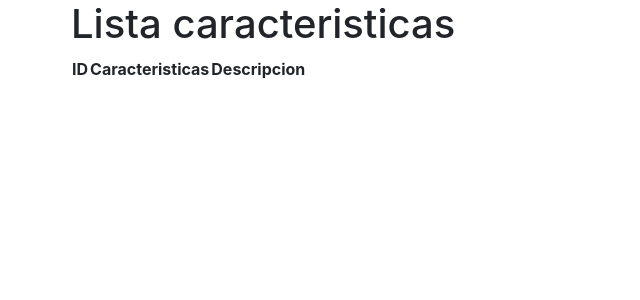
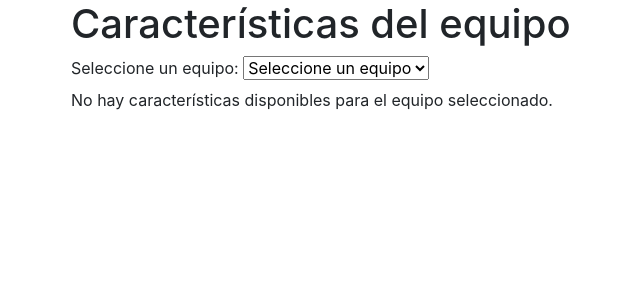
Before and after one commit to sofigonzalezz1/EFI_parte_1, a Flask app: page /caracteristica_list in a window 1280 px wide. Shown: the part 56-356 px from the top of the page, without its empty margins (14-654 px from the left). Run offline with Flask 3, Linux system fonts and the light colour scheme; data that the repository does not hold is empty; some libraries are stand-ins or nearby versions.

Commit message:
actualizacion caracteristicas

```diff
--- a/app.py
+++ b/app.py
@@ -23,18 +23,49 @@ def equipos():
 
 @app.route('/accesorio_list', methods=['POST', 'GET'])
 def accesorios():
+    equipos = Equipo.query.all()
     accesorios = Accesorio.query.all()
-    compatible=True
+
     if request.method == 'POST':
-        for accesorio in accesorios:
-            if not accesorio.compatibilidad:
-                compatible = False
-    return render_template('accesorio_list.html', accesorio=accesorios, compatible=compatible)
+        nombre = request.form.get('nombre')
+        compatibilidad = request.form.get('compatibilidad') == 'true'
+        equipo_id = request.form.get('Equipos')
+
+        nuevo_accesorio = Accesorio(
+            accesorio=nombre,
+            compatibilidad=compatibilidad,
+            equipo_id=equipo_id
+        )
+        db.session.add(nuevo_accesorio)
+        db.session.commit()
+
+        return redirect(url_for('accesorios'))
+
+    return render_template('accesorio_list.html', accesorios=accesorios, equipos=equipos)
 
 @app.route('/caracteristica_list', methods=['POST', 'GET'])
 def caracteristicas():
-    caracteristicas = Caracteristica.query.all()
-    return render_template('caracteristica_list.html')
+    equipos = Equipo.query.all()
+    caracteristicas = []
+    selected_equipo_id = None
+
+    if request.method == 'POST':
+        selected_equipo_id = request.form.get('equipo_id')
+        caracteristicas = Caracteristica.query.filter_by(equipo_id=selected_equipo_id).all()
+
+        if 'agregar_caracteristica' in request.form:
+            nueva_caracteristica = request.form.get('nueva_caracteristica')
+            descripcion = request.form.get('descripcion')
+            nueva_caracteristica_entry = Caracteristica(
+                equipo_id=selected_equipo_id,
+                caracteristicas=nueva_caracteristica,
+                descripcion=descripcion
+            )
+            db.session.add(nueva_caracteristica_entry)
+            db.session.commit()
+            caracteristicas = Caracteristica.query.filter_by(equipo_id=selected_equipo_id).all()
+
+    return render_template('caracteristica_list.html', equipos=equipos, caracteristicas=caracteristicas, selected_equipo_id=selected_equipo_id)
 
 @app.route('/fabricante_list', methods=['POST', 'GET'])
 def fabricantes():
--- a/models.py
+++ b/models.py
@@ -45,8 +45,10 @@ class Marca(db.Model):
 
 class Caracteristica(db.Model):
     id = db.Column(db.Integer, primary_key=True)
+    equipo_id = db.Column(db.Integer, db.ForeignKey('equipo.id'), nullable=False)
     caracteristicas = db.Column(db.String(100), nullable=False)
     descripcion = db.Column(db.String(150), nullable=False)
+    equipo = db.relationship('Equipo', backref=db.backref('caracteristicas', lazy=True))
 
 class Stock(db.Model):
     id = db.Column(db.Integer, primary_key=True)
@@ -63,8 +65,10 @@ class Proveedor(db.Model):
 
 class Accesorio(db.Model):
     id = db.Column(db.Integer, primary_key=True)
+    equipo_id = db.Column(db.Integer, db.ForeignKey('equipo.id'), nullable=False)
     accesorio = db.Column(db.String(100), nullable=False)
     compatibilidad = db.Column(db.Boolean)
+    equipo = db.relationship('Equipo', backref=db.backref('accesorios', lazy=True))
 
 class Persona(db.Model):
     id = db.Column(db.Integer, primary_key=True)
--- a/templates/caracteristica_list.html
+++ b/templates/caracteristica_list.html
@@ -1,19 +1,48 @@
 {% extends "base_template.html" %}
 
 {% block content %}
-    <h1>Lista caracteristicas</h1>
+    <h1>Características del equipo</h1>
+
+    <form method="POST">
+        <label for="equipo">Seleccione un equipo:</label>
+        <select name="equipo_id" id="equipo" onchange="this.form.submit()">
+            <option value="">Seleccione un equipo</option>
+            {% for equipo in equipos %}
+                <option value="{{ equipo.id }}" {% if equipo.id == selected_equipo_id %}selected{% endif %}>
+                    {{ equipo.nombre }}
+                </option>
+            {% endfor %}
+        </select>
+    </form>
+
+    {% if caracteristicas %}
+        <h2>Características del equipo seleccionado</h2>
         <table>
             <tr>
-            <th>ID</th>
-            <th>Caracteristicas</th>
-            <th>Descripcion</th>
+                <th>Característica</th>
+                <th>Descripción</th>
             </tr>
-        {% for caracteristica in Caracteristicas %}
+            {% for caracteristica in caracteristicas %}
             <tr>
-            <td>{{ caracteristica.id }}</td>
                 <td>{{ caracteristica.caracteristicas }}</td>
                 <td>{{ caracteristica.descripcion }}</td>
             </tr>
             {% endfor %}
         </table>
+    {% else %}
+        <p>No hay características disponibles para el equipo seleccionado.</p>
+    {% endif %}
+
+    {% if selected_equipo_id %}
+    <h2>Agregar nueva característica</h2>
+    <form method="POST">
+        <input type="hidden" name="equipo_id" value="{{ selected_equipo_id }}">
+        <input type="hidden" name="agregar_caracteristica" value="true">
+        <label for="nueva_caracteristica">Nueva característica:</label>
+        <input type="text" name="nueva_caracteristica" id="nueva_caracteristica" required>
+        <label for="descripcion">Descripción:</label>
+        <input type="text" name="descripcion" id="descripcion" required>
+        <button type="submit">Agregar</button>
+    </form>
+    {% endif %}
     {% endblock %}
```
Also changed, not shown: migrations/versions/46322b541eda_actualizacion_caracteristicas_accesorios.py (added, +42 -0 lines), templates/accesorio_list.html (+15 -0 lines), templates/fabricante_list.html (line endings or trailing spaces). Lines whose indentation alone changed are shown as unchanged.
